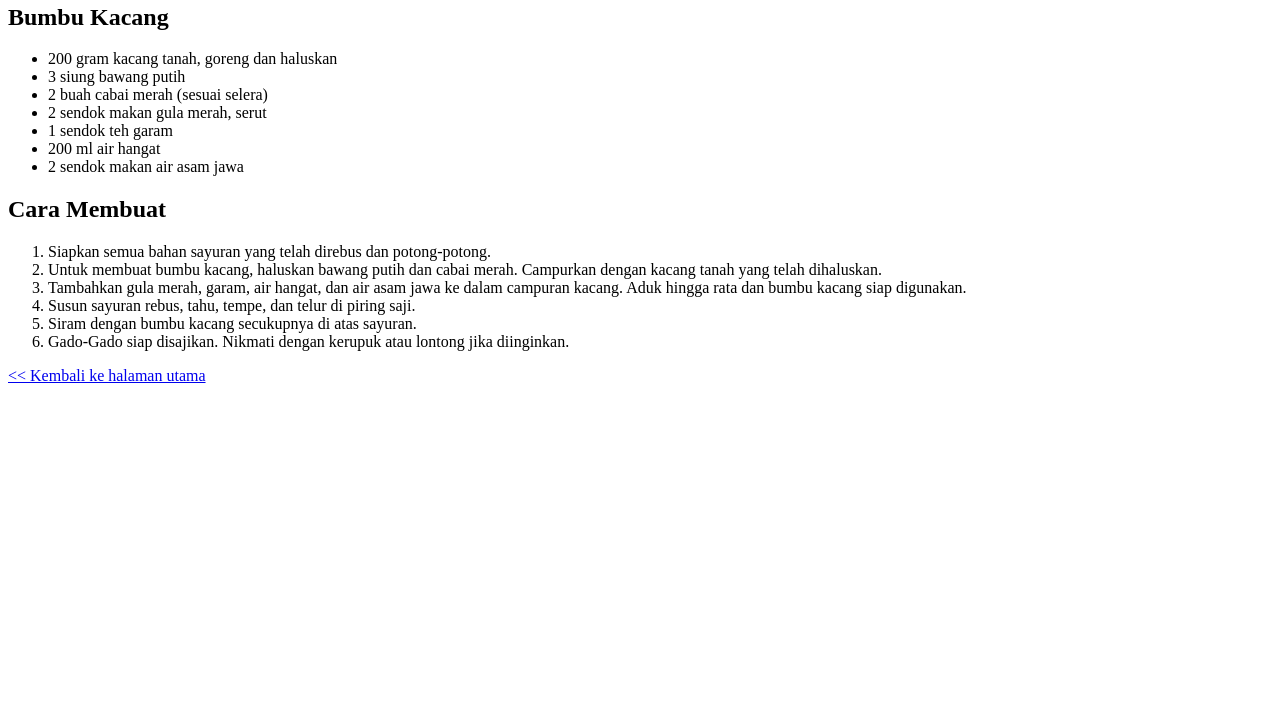
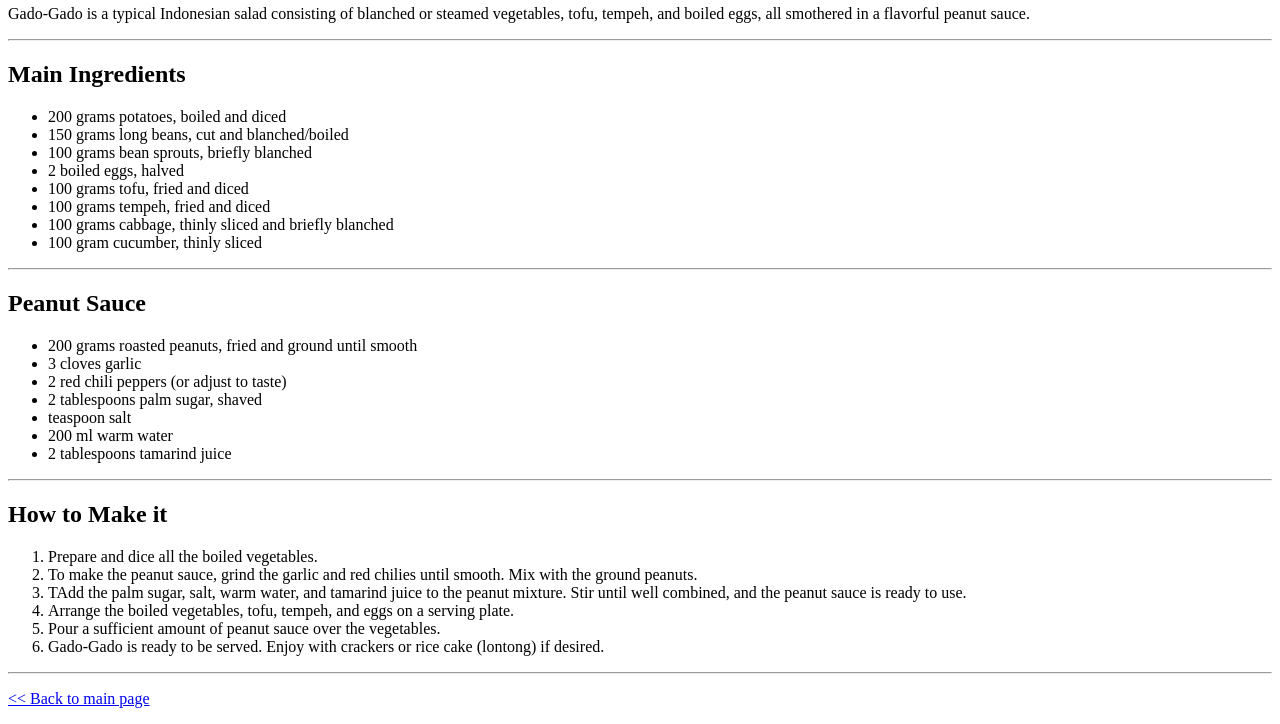
Before and after one commit to kmlhanum/odin-recipes, a plain HTML site: page gadogado.html in a window 1280 px wide. Shown: the part 408-1132 px from the top of the page. Before the commit the page ends 809 px from the top, so only its background shows below. Drawn offline with Linux system fonts and the light colour scheme.

Commit message:
fix typo and language inconsystency

```diff
--- a/gadogado.html
+++ b/gadogado.html
@@ -3,49 +3,52 @@
 <head>
     <meta charset="UTF-8">
     <meta name="viewport" content="width=device-width, initial-scale=1.0">
-    <title>Resep Gado-Gado</title>
+    <title>Gado-Gado Recipes</title>
 </head>
 <body>
     <header>
-        <h1>Resep Gado-Gado</h1>
-        <h2>Tentang Gado-Gado</h2>
-        <p>Gado-Gado adalah salad khas Indonesia yang terdiri dari sayuran rebus, tahu, tempe, telur, dan disiram dengan saus kacang yang lezat.</p>
+        <h1>Gado-Gado Recipes</h1>
+        <img src="images/gadogado.jpg" alt="Gado-Gado Images" style="max-width: 400px;display: block; margin: 15px auto"/>
+        <h2>About Gado-Gado</h2>
+        <p>Gado-Gado is a typical Indonesian salad consisting of blanched or steamed vegetables, tofu, tempeh, and boiled eggs, all smothered in a flavorful peanut sauce.</p>
     </header>
     <hr>
-    <h2>Bahan-Bahan Utama</h2>
+    <h2>Main Ingredients</h2>
+    <ul>
+        <li>200 grams potatoes, boiled and diced</li>
+        <li>150 grams long beans, cut and blanched/boiled</li>
+        <li>100 grams bean sprouts, briefly blanched</li>
+        <li>2 boiled eggs, halved</li>
+        <li>100 grams tofu, fried and diced</li>
+        <li>100 grams tempeh, fried and diced</li>
+        <li>100 grams cabbage, thinly sliced and briefly blanched</li>
+        <li>100 gram cucumber, thinly sliced</li>
+    </ul>
     <hr>
+    <h2>Peanut Sauce</h2>
     <ul>
-        <li>200 gram kentang, rebus dan potong-potong</li>
-        <li>150 gram kacang panjang, potong-potong dan rebus</li>
-        <li>100 gram tauge, rebus sebentar</li>
-        <li>2 butir telur, rebus dan belah dua</li>
-        <li>100 gram tahu, goreng dan potong-potong</li>
-        <li>100 gram tempe, goreng dan potong-potong</li>
-        <li>100 gram kol, iris tipis dan rebus sebentar</li>
-        <li>100 gram mentimun, iris tipis</li>
+        <li>200 grams roasted peanuts, fried and ground until smooth</li>
+        <li>3 cloves garlic</li>
+        <li>2 red chili peppers (or adjust to taste)</li>
+        <li>2 tablespoons palm sugar, shaved</li>
+        <li>teaspoon salt</li>
+        <li>200 ml warm water</li>
+        <li>2 tablespoons tamarind juice</li>
     </ul>
-    <h2>Bumbu Kacang</h2>
-    <ul>
-        <li>200 gram kacang tanah, goreng dan haluskan</li>
-        <li>3 siung bawang putih</li>
-        <li>2 buah cabai merah (sesuai selera)</li>
-        <li>2 sendok makan gula merah, serut</li>
-        <li>1 sendok teh garam</li>
-        <li>200 ml air hangat</li>
-        <li>2 sendok makan air asam jawa</li>
-    </ul>
-    <h2>Cara Membuat</h2>
+    <hr>
+    <h2>How to Make it</h2>
     <ol>
-        <li>Siapkan semua bahan sayuran yang telah direbus dan potong-potong.</li>
-        <li>Untuk membuat bumbu kacang, haluskan bawang putih dan cabai merah. Campurkan dengan kacang tanah yang telah dihaluskan.</li>
-        <li>Tambahkan gula merah, garam, air hangat, dan air asam jawa ke dalam campuran kacang. Aduk hingga rata dan bumbu kacang siap digunakan.</li>
-        <li>Susun sayuran rebus, tahu, tempe, dan telur di piring saji.</li>
-        <li>Siram dengan bumbu kacang secukupnya di atas sayuran.</li>
-        <li>Gado-Gado siap disajikan. Nikmati dengan kerupuk atau lontong jika diinginkan.</li>
+        <li>Prepare and dice all the boiled vegetables.</li>
+        <li>To make the peanut sauce, grind the garlic and red chilies until smooth. Mix with the ground peanuts.</li>
+        <li>TAdd the palm sugar, salt, warm water, and tamarind juice to the peanut mixture. Stir until well combined, and the peanut sauce is ready to use.</li>
+        <li>Arrange the boiled vegetables, tofu, tempeh, and eggs on a serving plate.</li>
+        <li>Pour a sufficient amount of peanut sauce over the vegetables.</li>
+        <li>Gado-Gado is ready to be served. Enjoy with crackers or rice cake (lontong) if desired.</li>
     </ol>
+    <hr>
     <footer>
         <p>
-            <a href="index.html">&lt;&lt; Kembali ke halaman utama </a>
+            <a href="index.html">&lt;&lt; Back to main page </a>
         </p>
     </footer>
 </body>
```
